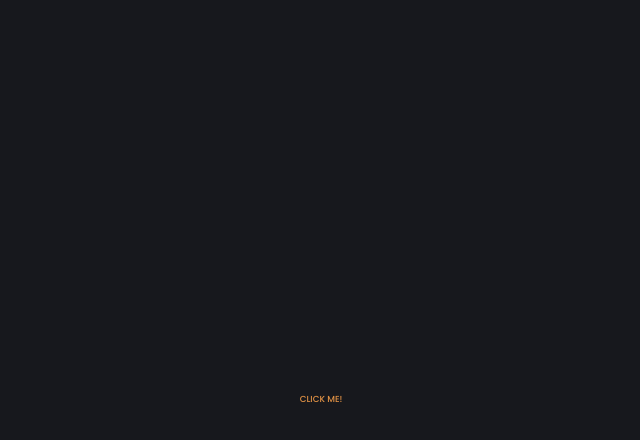
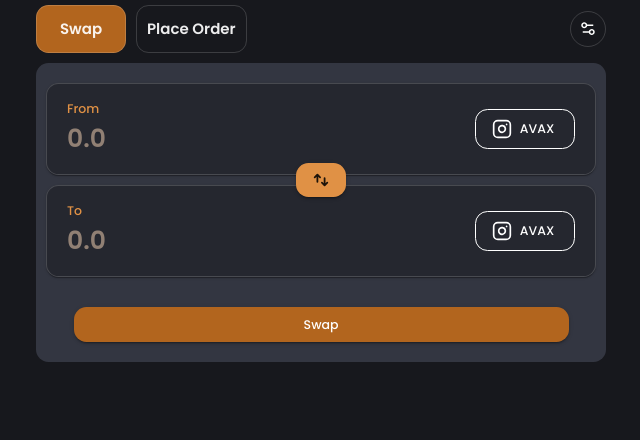
Before and after one commit to Tahir1072a/MaterialUI_Examples, a React (Vite) app: page / in a window 1280 px wide. Shown: the top 440 px of the page, without its empty margins (319-959 px from the left). Built offline with nearby package versions, Linux system fonts and the light colour scheme.

Commit message:
Trade 2
Trade componentinin büyük bir kısmı tamamlandı. Crypto selection kısmı tasarlanıp kodlanması gerekiyor. Ayrıca exchangeForm gibi birkaç özel component daha tasarlandı.

Not: Minor sürüm güncellemeleri yapıldı.

```diff
--- a/src/App.jsx
+++ b/src/App.jsx
@@ -1,5 +1,5 @@
 import SimpleTab from "./Components/Tabs/SimpleTab.jsx";
-import { Button, Paper, styled } from "@mui/material";
+import { Box, Button, Paper, styled } from "@mui/material";
 
 import Trade from "./ExperimentalMajorComponents/Trade/Trade.jsx";
 import BasicMenu from "./Components/OpenedMenus/BasicMenu.jsx";
@@ -14,10 +14,11 @@ import CryptoSelection from "./ExperimentalMajorComponents/Trade/CryptoSelection
 import ModalFeatures from "./Components/Modal/ModalFeatures.jsx";
 import CustomModal from "./Components/UI/CustomModal.jsx";
 import { useState } from "react";
+import ExchangeForm from "./ExperimentalMajorComponents/Trade/ExchangeForm.jsx";
+import SearchBar from "./Components/UI/SearchBar.jsx";
 
 const Main = styled("main")(({ theme }) => ({
   display: "flex",
-  alignItems: "center",
   justifyContent: "center",
 
   width: "100%",
@@ -27,18 +28,9 @@ const Main = styled("main")(({ theme }) => ({
 }));
 
 function App() {
-  const [open, setOpen] = useState(false);
-  const handleOpen = () => setOpen(true);
-  const handleClose = () => setOpen(false);
   return (
     <Main>
-      <CustomModal
-        open={open}
-        handleClose={handleClose}
-        renderButton={<Button onClick={handleOpen}>Click me!</Button>}
-      >
-        <Paper sx={{ padding: "2rem" }}>You clicked me! Ah... 💋</Paper>
-      </CustomModal>
+      <Trade />
     </Main>
   );
 }
--- a/src/Components/Modal/ModalFeatures.jsx
+++ b/src/Components/Modal/ModalFeatures.jsx
@@ -20,7 +20,7 @@ const StyledPaper = styled(Paper)(({ theme }) => ({
   padding: "2rem",
 }));
 
-// Modal aslında çok basci bir yapı içerir. Bir düğmeye basıldığında açılır bir pencere oluşmasını sağlar.
+// Modal aslında çok basic bir yapı içerir. Bir düğmeye basıldığında açılır bir pencere oluşmasını sağlar.
 // Aynı yaptığım customMenu gibi çalışır. Burada içerisine children olarak aldığı bileşeni ekranda açılır pencere olarak görüntüleyecektir.
 // Burada can alıcı noktaları paylaşacağım.
 export default function ModalFeatures() {
@@ -40,7 +40,7 @@ export default function ModalFeatures() {
         closeAfterTransition
         /* Model açık olduğunda arka planda gösterilecek olan componenti içerir. */
         slots={{ backdrop: Backdrop }}
-        /* Backdrop ile iligli attributeları, özelleştirmeleri alır. */
+        /* Backdrop ile ilgili attributeları, özelleştirmeleri alır. */
         slotProps={{
           backdrop: {
             // Arka planın gölgelenmesi olurken bir tık geçiş sağlar.
--- a/src/Components/SearchBar/SearchBarFeatures.jsx
+++ b/src/Components/SearchBar/SearchBarFeatures.jsx
@@ -4,6 +4,7 @@ import { Box, InputAdornment, styled, TextField } from "@mui/material";
 import { IoSearchOutline } from "react-icons/io5";
 import { useEffect, useRef } from "react";
 
+// Kısayol tuşunun gösterileceği alanın css'i
 const Kbd = styled("kbd")(({ theme }) => ({
   backgroundColor: "#eee",
   borderRadius: "3px",
--- a/src/Components/Tabs/ReusableTab.jsx
+++ b/src/Components/Tabs/ReusableTab.jsx
@@ -4,9 +4,10 @@ import { Box, styled, Tabs } from "@mui/material";
 const TabBox = styled(Box)(({ theme }) => ({
   display: "flex",
   flexDirection: "column",
+  justifyContent: "center",
 
   padding: theme.spacing(2),
-  gap: theme.spacing(2),
+  gap: theme.spacing(4),
 }));
 
 const CustomPanel = styled(Box)(({ theme }) => ({
--- /dev/null
+++ b/src/Components/UI/Button/PrimaryBtn.jsx
@@ -0,0 +1,20 @@
+import { Button, styled, Typography } from "@mui/material";
+
+const StyledBtn = styled(Button)(({ theme }) => ({
+  color: "white",
+  background: theme.palette.primary.dark,
+  textTransform: "none",
+}));
+
+export default function PrimaryBtn({
+  btnOptions,
+  btnText = "Primary",
+  textVariant = "h6",
+  sx,
+}) {
+  return (
+    <StyledBtn variant={"contained"} {...btnOptions} sx={sx}>
+      <Typography variant={textVariant}>{btnText}</Typography>
+    </StyledBtn>
+  );
+}
--- /dev/null
+++ b/src/Components/UI/Button/SecondaryBtn.jsx
@@ -0,0 +1,24 @@
+import { Button, styled, Typography } from "@mui/material";
+
+const StyledBtn = styled(Button)(({ theme }) => ({
+  borderColor: "white",
+  color: "white",
+  width: "10rem",
+  height: "4rem",
+}));
+
+export default function SecondaryBtn({
+  btnText,
+  btnOptions,
+  textOptions,
+  textVariant = "h6",
+  sx,
+}) {
+  return (
+    <StyledBtn variant={"outlined"} {...btnOptions} sx={sx}>
+      <Typography variant={textVariant} {...textOptions}>
+        {btnText}
+      </Typography>
+    </StyledBtn>
+  );
+}
--- /dev/null
+++ b/src/Components/UI/Button/SwitchBtn.jsx
@@ -0,0 +1,24 @@
+import { Button } from "@mui/material";
+import { HiSwitchVertical } from "react-icons/hi";
+
+export default function SwitchBtn({ variant = "contained", sx = {} }) {
+  return (
+    <Button
+      variant={variant}
+      sx={{
+        position: "absolute",
+        p: "0",
+        width: "5rem",
+        minWidth: "0",
+        height: "3.4rem",
+        fontSize: "1.8rem",
+        bottom: "50%",
+        left: "50%",
+        transform: "translate(-50%, 50%)",
+        ...sx,
+      }}
+    >
+      <HiSwitchVertical />
+    </Button>
+  );
+}
--- a/src/Components/UI/SearchBar.jsx
+++ b/src/Components/UI/SearchBar.jsx
@@ -0,0 +1,81 @@
+import { Controller } from "react-hook-form";
+import { InputAdornment, styled, TextField } from "@mui/material";
+import { IoSearchOutline } from "react-icons/io5";
+import { useEffect, useRef } from "react";
+
+const Kbd = styled("kbd")(({ theme }) => ({
+  display: "inline-block",
+  fontSize: "0.85rem",
+  fontWeight: 700,
+  padding: "0.2rem 0.4rem",
+  background: "#eee",
+  border: "1px solid #b4b4b4",
+  boxShadow: theme.shadows[16],
+  borderRadius: "0.3rem",
+  color: "#333",
+  lineHeight: 1,
+}));
+
+export default function SearchBar({
+  name,
+  rules,
+  control,
+  hotKey = "/",
+  InputProps = null,
+  fullWidth = true,
+  sx = {},
+  options = {},
+}) {
+  const inputRef = useRef();
+
+  useEffect(() => {
+    //  When event triggerred, funciton will be run.
+    const handleKeyDown = (e) => {
+      if (e.key === hotKey) {
+        e.preventDefault();
+        inputRef.current.focus();
+      }
+    };
+
+    window.addEventListener("keydown", handleKeyDown);
+
+    return () => {
+      window.removeEventListener("keydown", handleKeyDown);
+    };
+  }, [hotKey]);
+
+  return (
+    <Controller
+      rules={rules}
+      control={control}
+      render={({ field }) => (
+        <TextField
+          {...field}
+          {...options}
+          InputProps={
+            InputProps
+              ? InputProps
+              : {
+                  sx: { fontSize: "1.4rem" },
+                  startAdornment: (
+                    <InputAdornment position={"start"}>
+                      <IoSearchOutline />
+                    </InputAdornment>
+                  ),
+                  endAdornment: (
+                    <InputAdornment position={"end"}>
+                      <Kbd>{hotKey}</Kbd>
+                    </InputAdornment>
+                  ),
+                }
+          }
+          fullWidth={fullWidth}
+          placeholder={"Search by name, symbol or address"}
+          inputRef={inputRef}
+          sx={sx}
+        ></TextField>
+      )}
+      name={name}
+    />
+  );
+}
--- a/src/ExperimentalMajorComponents/Trade/ExchangeForm.jsx
+++ b/src/ExperimentalMajorComponents/Trade/ExchangeForm.jsx
@@ -1,16 +1,12 @@
-import {
-  Box,
-  FormControl,
-  FormHelperText,
-  InputBase,
-  Paper,
-  Select,
-  styled,
-  Typography,
-} from "@mui/material";
+import { Box, Divider, Paper, styled, Typography } from "@mui/material";
+import WideInput from "../../Components/UI/WideInput.jsx";
+import CustomModal from "../../Components/UI/CustomModal.jsx";
+import { useState } from "react";
+import PrimaryBtn from "../../Components/UI/Button/PrimaryBtn.jsx";
 import theme from "../../Styles/theme.js";
-import { Controller } from "react-hook-form";
-import WideInput from "../../Components/UI/WideInput.jsx";
+import SearchBar from "../../Components/UI/SearchBar.jsx";
+import SecondaryBtn from "../../Components/UI/Button/SecondaryBtn.jsx";
+import { FiInstagram } from "react-icons/fi";
 
 const FormBackground = styled(Paper)(({ theme }) => ({
   display: "flex",
@@ -22,14 +18,36 @@ const FormBackground = styled(Paper)(({ theme }) => ({
   background: theme.palette.background.bg600,
 }));
 
+const Title = styled(Box)(({ theme }) => ({
+  display: "flex",
+  alignItems: "center",
+  justifyContent: "flex-start",
+
+  padding: theme.spacing(8),
+}));
+
+const BottomContent = styled(Box)(({ theme }) => ({
+  display: "flex",
+  alignItems: "center",
+  justifyContent: "center",
+
+  margin: `${theme.spacing(8)} ${theme.spacing(4)}`,
+}));
+
 export default function ExchangeForm({
   control,
   errors,
   inputRules,
   inputName,
-  selectName,
-  selectRules,
+  inputLbl,
+  cryptoSearchBarName,
+  cryptoSearchBarRules,
 }) {
+  const [open, setOpen] = useState(false);
+
+  const handleOpen = () => setOpen(true);
+  const handleClose = () => setOpen(false);
+
   return (
     <Box>
       <FormBackground>
@@ -38,11 +56,42 @@ export default function ExchangeForm({
           control={control}
           rules={inputRules}
           name={inputName}
-          label={"From"}
+          label={inputLbl}
         />
-        {/* TODO: Select componenti incelenecek ve Buraya uygun şekilde yerleştirilecek. */}
-        {/* Not: Eğer istediğim türde bir customize işlemi yoksa tamamen özel bir select bileşeni oluşturulacaktır. */}
-        <Select />
+        {/* TODO: Crypto selection kısmının iç tarafı yapılacaktır. */}
+        <CustomModal
+          open={open}
+          handleClose={handleClose}
+          renderButton={
+            // Seçili ise bu görüntülenecek.
+            <SecondaryBtn
+              btnOptions={{ startIcon: <FiInstagram />, onClick: handleOpen }}
+              btnText={"Avax"}
+            />
+            //  Seçili bir öğe yoksa bu görüntülenecek.
+            // <PrimaryBtn
+            //   btnText={"Select Token"}
+            //   btnOptions={{ onClick: handleOpen }}
+            //   sx={{
+            //     width: "12rem",
+            //   }}
+            // />
+          }
+        >
+          <Paper sx={{ width: "60rem", height: "70rem", p: theme.spacing(4) }}>
+            <Title>
+              <Typography variant={"h5"}>Select a Token</Typography>
+            </Title>
+            <Divider />
+            <BottomContent>
+              <SearchBar
+                control={control}
+                name={cryptoSearchBarName}
+                rules={cryptoSearchBarRules}
+              />
+            </BottomContent>
+          </Paper>
+        </CustomModal>
       </FormBackground>
     </Box>
   );
--- a/src/ExperimentalMajorComponents/Trade/Trade.jsx
+++ b/src/ExperimentalMajorComponents/Trade/Trade.jsx
@@ -3,14 +3,15 @@ import TabContext, {
   TabPanel,
   TabsWrapper,
 } from "../../Components/Tabs/ReusableTab.jsx";
-import { Box, Button, IconButton, Stack, styled, Tab } from "@mui/material";
+import { Box, IconButton, Stack, styled, Tab } from "@mui/material";
 import theme from "../../Styles/theme.js";
 import { createContext } from "react";
 import CustomMenu from "../../Components/UI/CustomMenu.jsx";
 import TradeOptions from "./TradeOptions.jsx";
 import { CgOptions } from "react-icons/cg";
-import UserInput from "../../Components/UI/UserInput.jsx";
 import ExchangeForm from "./ExchangeForm.jsx";
+import PrimaryBtn from "../../Components/UI/Button/PrimaryBtn.jsx";
+import SwitchBtn from "../../Components/UI/Button/SwitchBtn.jsx";
 
 const TabsStyle = {
   display: "flex",
@@ -45,6 +46,16 @@ const StyledTab = styled(Tab)(({ theme }) => ({
   },
 }));
 
+const SwapPanelBackground = styled(Stack)(({ theme }) => ({
+  alignItems: "center",
+  justifyContent: "center",
+  gap: theme.spacing(8),
+
+  padding: `${theme.spacing(8)} ${theme.spacing(4)}`,
+  background: theme.palette.background.bg500,
+  borderRadius: "12.5px",
+}));
+
 // Birden fazla form olduğu için ve bunları tek bir yerden yönetebilmek için alt bileşenlere bir provider sağlamak amacı ile context oluşturuyoruz.
 const TradeContext = createContext();
 
@@ -66,6 +77,8 @@ export default function Trade() {
       exchangeFromSelected: "",
       exchangeToAmount: "",
       exchangeToSeleted: "",
+      exchangeFromSearchBar: "",
+      exchangeToSearchBar: "",
     },
   });
 
@@ -74,25 +87,33 @@ export default function Trade() {
   return (
     <TradeContext.Provider value={{ control, register, errors, setValue }}>
       <form id={"trade-form"} onSubmit={handleSubmit(onSubmit)}>
-        <Stack>
-          <Box>
         <TabContext>
           <Box
             sx={{
               display: "flex",
               alignItems: "center",
-                  justifyContent: "center",
+              justifyContent: "space-between",
             }}
           >
             <TabsWrapper tabsStyle={TabsStyle}>
               <StyledTab label={"Swap"} />
               <StyledTab label={"Place Order"} />
             </TabsWrapper>
-
+            {/*Trade ile ilgili ayarları içeren kısmı açan button */}
             <CustomMenu
               transformOrigin={"center"}
               renderButton={({ ref, onClick }) => (
-                    <IconButton ref={ref} onClick={onClick}>
+                <IconButton
+                  ref={ref}
+                  onClick={onClick}
+                  sx={{
+                    border: theme.borders.primary,
+                    " svg": {
+                      width: "1.8rem",
+                      height: "1.8rem",
+                    },
+                  }}
+                >
                   <CgOptions />
                 </IconButton>
               )}
@@ -100,20 +121,44 @@ export default function Trade() {
               <TradeOptions context={TradeContext} />
             </CustomMenu>
           </Box>
-              {/* TODO: ExchangeForm için ilgili bileşenler hazırlanacak. */}
-              <TabPanel index={0}>
+          {/*Panel 1, Swap paneli */}
+          <TabPanel
+            index={0}
+            panelStyle={{
+              width: 570,
+            }}
+          >
+            <SwapPanelBackground>
+              <Stack gap={theme.spacing(4)} sx={{ position: "relative" }}>
                 <ExchangeForm
+                  inputLbl={"From"}
                   control={control}
                   errors={errors}
                   inputRules={{ required: "This must be requried" }}
                   inputName={"exchangeFromAmount"}
+                  cryptoSearchBarName={"exchangeFromSearchBar"}
                 />
+                <SwitchBtn />
+                <ExchangeForm
+                  inputLbl={"To"}
+                  control={control}
+                  errors={errors}
+                  inputName={"exchangeToAmount"}
+                  cryptoSearchBarName={"exchangeToSearchBar"}
+                />
+              </Stack>
+
+              <PrimaryBtn
+                sx={{ width: "90%", marginTop: "1rem", height: "3.5rem" }}
+                btnOptions={{ color: "primary", type: "submit" }}
+                btnText={"Swap"}
+              />
+            </SwapPanelBackground>
           </TabPanel>
-              <TabPanel index={1}>Place Order Content</TabPanel>
+          <TabPanel index={1} panelStyle={{ width: 570 }}>
+            Place Order Content
+          </TabPanel>
         </TabContext>
-          </Box>
-        </Stack>
-        <button type={"submit"}>Submit</button>
       </form>
     </TradeContext.Provider>
   );
```
Also changed, not shown: src/Components/UI/CustomModal.jsx (+14 -0 lines), 1 other file (tests, documents, lock files or other folders). Lines whose indentation alone changed are shown as unchanged.
